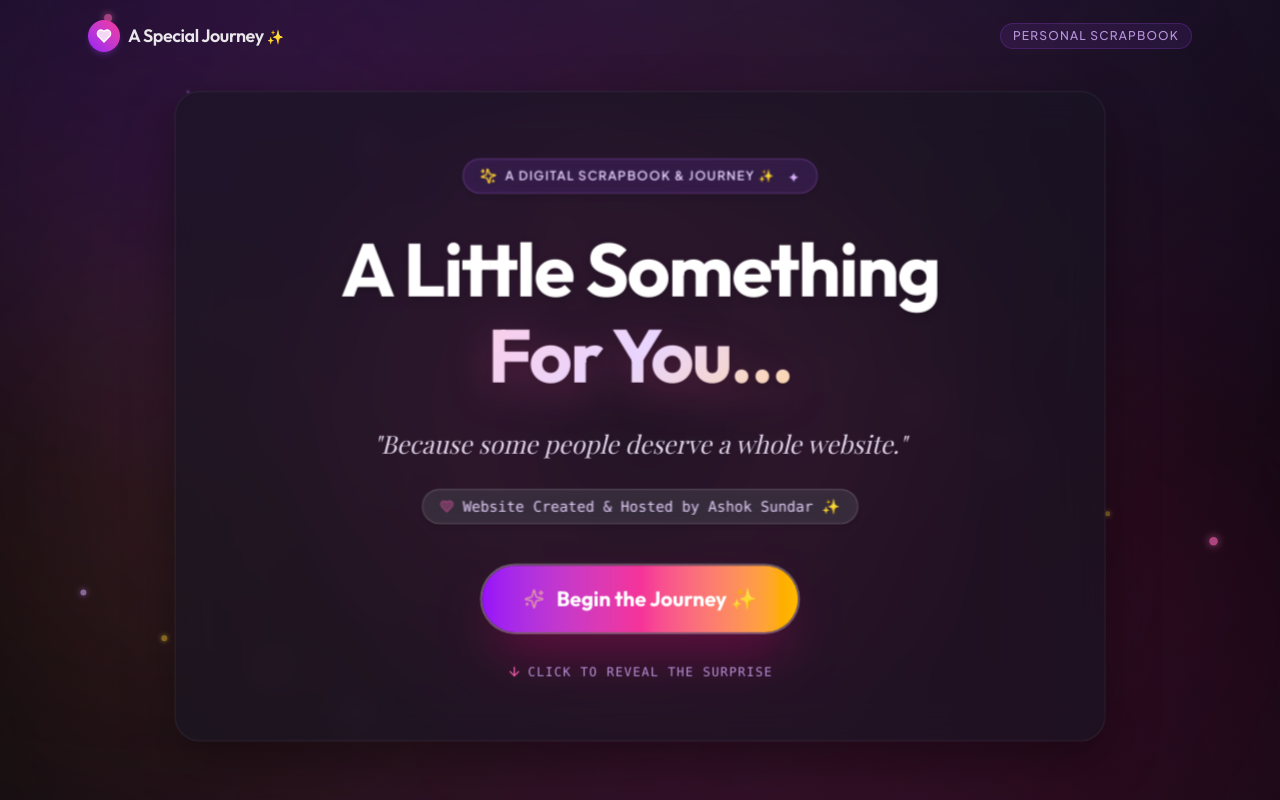
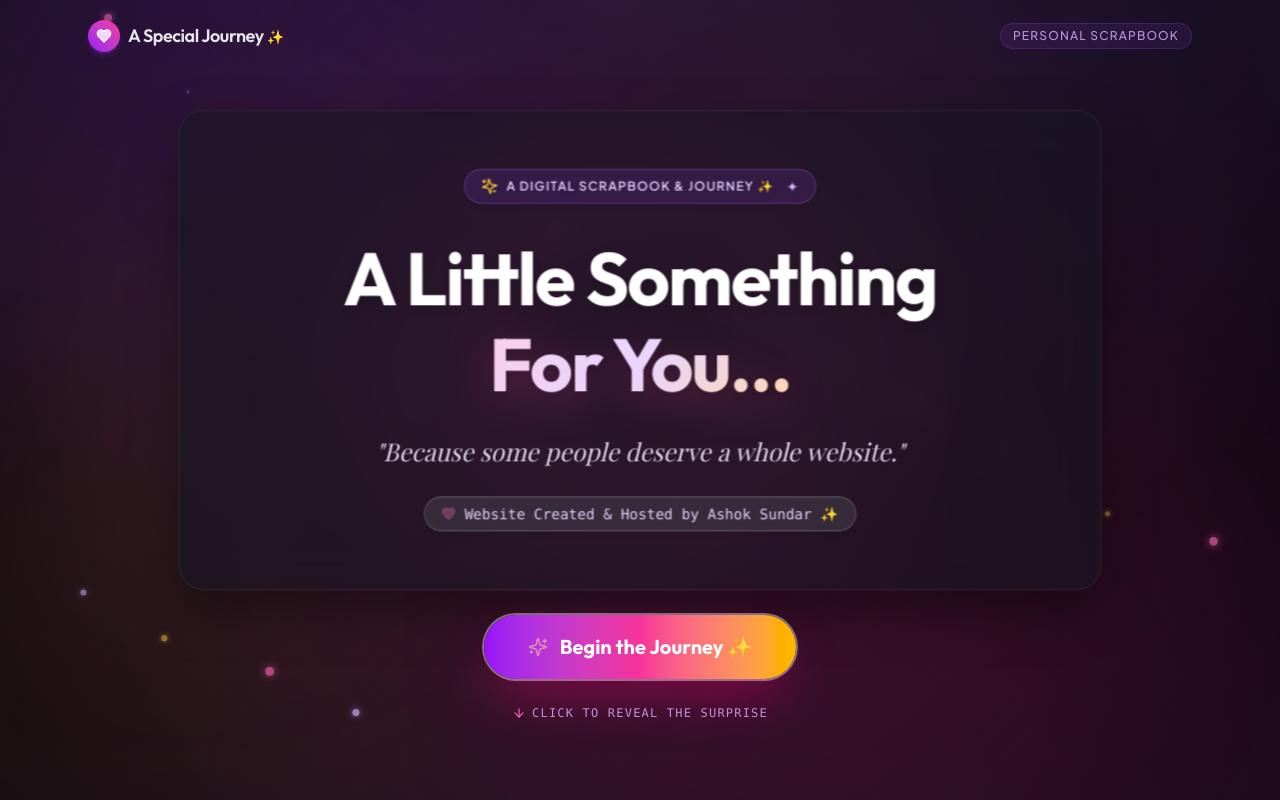
Before and after one commit to Ashoksundar18/abi-birthday, a React (Vite) app: page / in a window 1280 px wide. Shown: the top 800 px of the page. Built offline with nearby package versions, Linux system fonts and the light colour scheme; a web font is replaced by a local one.

Commit message:
Move CTA buttons outside 3D matrix transform containers to guarantee 100% smooth scrolling on all devices

```diff
--- a/src/components/FinalSection.jsx
+++ b/src/components/FinalSection.jsx
@@ -7,10 +7,14 @@ import ThreeDCard from './ThreeDCard';
 
 export default function FinalSection() {
   const scrollToTop = (e) => {
+    if (e) {
+      e.preventDefault();
+    }
+
     try {
       confetti({
-        particleCount: 100,
-        spread: 80,
+        particleCount: 120,
+        spread: 90,
         origin: { y: 0.6 },
         colors: ['#e0aaff', '#ffb4a2', '#ffd166', '#ffffff']
       });
@@ -18,22 +22,20 @@ export default function FinalSection() {
       console.log('Confetti error:', err);
     }
 
-    if (e) {
-      e.preventDefault();
-    }
     window.scrollTo({ top: 0, behavior: 'smooth' });
   };
 
   return (
     <section className="relative py-28 px-6 text-center overflow-hidden">
       <div className="max-w-4xl mx-auto flex flex-col items-center">
-        <ThreeDCard depth={45}>
+        {/* 3D Card for text content */}
+        <ThreeDCard depth={35}>
           <motion.div
             initial={{ opacity: 0, scale: 0.9, y: 30 }}
             whileInView={{ opacity: 1, scale: 1, y: 0 }}
             viewport={{ once: true }}
             transition={{ duration: 0.9, type: 'spring', damping: 20 }}
-            className="glass-card rounded-3xl p-8 sm:p-16 relative overflow-hidden border-2 border-purple-400/30 shadow-2xl shadow-purple-950/80 flex flex-col items-center"
+            className="glass-card rounded-3xl p-8 sm:p-14 relative overflow-hidden border-2 border-purple-400/30 shadow-2xl shadow-purple-950/80 flex flex-col items-center"
           >
             {/* Glowing Backdrop Orb */}
             <div className="absolute top-1/2 left-1/2 -translate-x-1/2 -translate-y-1/2 w-96 h-96 bg-gradient-to-r from-purple-600/30 via-pink-600/25 to-amber-500/20 rounded-full blur-[130px] pointer-events-none z-0" />
@@ -66,30 +68,30 @@ export default function FinalSection() {
               whileInView={{ opacity: 1, y: 0 }}
               viewport={{ once: true }}
               transition={{ duration: 0.7, delay: 0.2 }}
-              className="text-lg sm:text-2xl font-serif text-purple-200/90 italic mb-10 max-w-xl font-light relative z-10"
+              className="text-lg sm:text-2xl font-serif text-purple-200/90 italic max-w-xl font-light relative z-10"
             >
               {friendData.closingSection.signature}
             </motion.p>
+          </motion.div>
+        </ThreeDCard>
 
-            {/* Replay Button (Hybrid Anchor Link for 100% reliability) */}
+        {/* Replay Button Placed Outside ThreeDCard for 100% Click & Scroll Reliability */}
         <motion.div
           initial={{ opacity: 0, y: 20 }}
           whileInView={{ opacity: 1, y: 0 }}
           viewport={{ once: true }}
           transition={{ duration: 0.7, delay: 0.3 }}
-              className="relative z-30 pointer-events-auto"
+          className="mt-8 relative z-30 pointer-events-auto"
         >
           <a
             href="#"
             onClick={scrollToTop}
-                className="inline-flex items-center gap-3 px-8 py-4 rounded-full bg-gradient-to-r from-purple-600 via-pink-500 to-amber-400 text-white font-heading font-semibold text-base sm:text-lg shadow-xl shadow-purple-900/40 hover:shadow-pink-500/50 hover:scale-105 active:scale-95 transition-all duration-300 cursor-pointer border border-white/30 group relative z-30 pointer-events-auto select-none"
+            className="inline-flex items-center gap-3 px-9 py-4 rounded-full bg-gradient-to-r from-purple-600 via-pink-500 to-amber-400 text-white font-heading font-semibold text-base sm:text-lg shadow-xl shadow-purple-900/40 hover:shadow-pink-500/60 hover:scale-105 active:scale-95 transition-all duration-300 cursor-pointer border border-white/30 group relative z-30 pointer-events-auto select-none ring-2 ring-white/20"
           >
             <RotateCcw className="w-5 h-5 text-amber-200 group-hover:-rotate-180 transition-transform duration-600 pointer-events-none" />
             <span className="pointer-events-none">{friendData.closingSection.replayBtn}</span>
           </a>
         </motion.div>
-          </motion.div>
-        </ThreeDCard>
 
         {/* Footer Credit */}
         <div className="mt-16 pt-8 border-t border-white/10 w-full flex flex-col sm:flex-row items-center justify-between text-xs text-purple-300/70 font-mono gap-2 relative z-10">
--- a/src/components/Hero.jsx
+++ b/src/components/Hero.jsx
@@ -7,10 +7,14 @@ import ThreeDCard from './ThreeDCard';
 
 export default function Hero({ onStarClick, starClickCount }) {
   const scrollToIntro = (e) => {
+    if (e) {
+      e.preventDefault();
+    }
+
     // Fire celebratory birthday confetti when clicking Begin the Journey
     try {
       confetti({
-        particleCount: 110,
+        particleCount: 120,
         spread: 90,
         origin: { y: 0.65 },
         colors: ['#e0aaff', '#ffb4a2', '#ffd166', '#f472b6', '#ffffff']
@@ -21,8 +25,10 @@ export default function Hero({ onStarClick, starClickCount }) {
 
     const el = document.getElementById('oii-abi-slide');
     if (el) {
-      e.preventDefault();
-      el.scrollIntoView({ behavior: 'smooth' });
+      const topOffset = el.getBoundingClientRect().top + window.pageYOffset - 20;
+      window.scrollTo({ top: topOffset, behavior: 'smooth' });
+    } else {
+      window.scrollTo({ top: window.innerHeight * 0.9, behavior: 'smooth' });
     }
   };
 
@@ -32,12 +38,13 @@ export default function Hero({ onStarClick, starClickCount }) {
       <div className="absolute top-1/2 left-1/2 -translate-x-1/2 -translate-y-1/2 w-[700px] h-[700px] bg-gradient-to-tr from-purple-600/20 via-pink-600/15 to-amber-500/15 rounded-full blur-[150px] pointer-events-none" />
 
       <div className="relative z-10 max-w-4xl mx-auto text-center flex flex-col items-center w-full">
-        <ThreeDCard depth={45}>
+        {/* 3D Card around text contents */}
+        <ThreeDCard depth={35}>
           <motion.div
             initial={{ opacity: 0, scale: 0.9, y: 30 }}
             animate={{ opacity: 1, scale: 1, y: 0 }}
             transition={{ duration: 0.9, type: 'spring', damping: 20 }}
-            className="glass-card rounded-3xl p-8 sm:p-16 relative overflow-hidden border-2 border-purple-400/30 shadow-2xl shadow-purple-950/70 flex flex-col items-center"
+            className="glass-card rounded-3xl p-8 sm:p-14 relative overflow-hidden border-2 border-purple-400/30 shadow-2xl shadow-purple-950/70 flex flex-col items-center"
           >
             {/* Top Scrapbook Badge */}
             <motion.div
@@ -88,23 +95,25 @@ export default function Hero({ onStarClick, starClickCount }) {
               initial={{ opacity: 0, y: 20 }}
               animate={{ opacity: 1, y: 0 }}
               transition={{ duration: 0.8, delay: 0.5 }}
-              className="mb-10 inline-flex items-center gap-2 px-4 py-1.5 rounded-full bg-white/10 border border-white/20 text-xs sm:text-sm text-purple-200 font-mono shadow-md backdrop-blur-md"
+              className="inline-flex items-center gap-2 px-4 py-1.5 rounded-full bg-white/10 border border-white/20 text-xs sm:text-sm text-purple-200 font-mono shadow-md backdrop-blur-md"
             >
               <Heart className="w-3.5 h-3.5 text-pink-400 fill-pink-400/60 animate-pulse pointer-events-none" />
               <span>{friendData.hero.creatorCredit}</span>
             </motion.div>
+          </motion.div>
+        </ThreeDCard>
 
-            {/* Call-to-action button (Hybrid Anchor + JS Scroll for 100% reliability) */}
+        {/* CTA BUTTON PLACED OUTSIDE 3D TILT CONTAINER FOR 100% CLICK & SCROLL RELIABILITY */}
         <motion.div
           initial={{ opacity: 0, y: 25 }}
           animate={{ opacity: 1, y: 0 }}
           transition={{ duration: 0.8, delay: 0.6 }}
-              className="flex flex-col items-center gap-4 relative z-30 pointer-events-auto"
+          className="flex flex-col items-center gap-4 mt-8 relative z-30 pointer-events-auto"
         >
           <a
             href="#oii-abi-slide"
             onClick={scrollToIntro}
-                className="group relative inline-flex items-center gap-3 px-9 py-4 sm:px-10 sm:py-4.5 rounded-full bg-gradient-to-r from-purple-600 via-pink-500 to-amber-400 text-white font-heading font-bold text-base sm:text-xl shadow-2xl shadow-pink-600/40 hover:shadow-pink-500/60 hover:scale-105 active:scale-98 transition-all duration-300 cursor-pointer overflow-hidden ring-2 ring-white/30 z-30 pointer-events-auto select-none"
+            className="group relative inline-flex items-center gap-3 px-9 py-4 sm:px-11 sm:py-4.5 rounded-full bg-gradient-to-r from-purple-600 via-pink-500 to-amber-400 text-white font-heading font-bold text-lg sm:text-xl shadow-2xl shadow-pink-600/50 hover:shadow-pink-500/70 hover:scale-105 active:scale-95 transition-all duration-300 cursor-pointer overflow-hidden ring-2 ring-white/40 z-30 pointer-events-auto select-none"
           >
             <Stars className="w-5 h-5 text-amber-200 animate-pulse pointer-events-none" />
             <span className="relative z-10 pointer-events-none">{friendData.hero.ctaButton}</span>
@@ -115,7 +124,7 @@ export default function Hero({ onStarClick, starClickCount }) {
           <a
             href="#oii-abi-slide"
             onClick={scrollToIntro}
-                className="flex items-center gap-1.5 text-xs text-purple-300/80 hover:text-amber-200 font-mono uppercase tracking-widest mt-2 cursor-pointer transition-colors z-30 pointer-events-auto"
+            className="flex items-center gap-1.5 text-xs text-purple-300/80 hover:text-amber-200 font-mono uppercase tracking-widest mt-1 cursor-pointer transition-colors z-30 pointer-events-auto"
           >
             <motion.div
               animate={{ y: [0, 6, 0] }}
@@ -127,8 +136,6 @@ export default function Hero({ onStarClick, starClickCount }) {
             </motion.div>
           </a>
         </motion.div>
-          </motion.div>
-        </ThreeDCard>
       </div>
     </section>
   );
```
Lines whose indentation alone changed are shown as unchanged.
